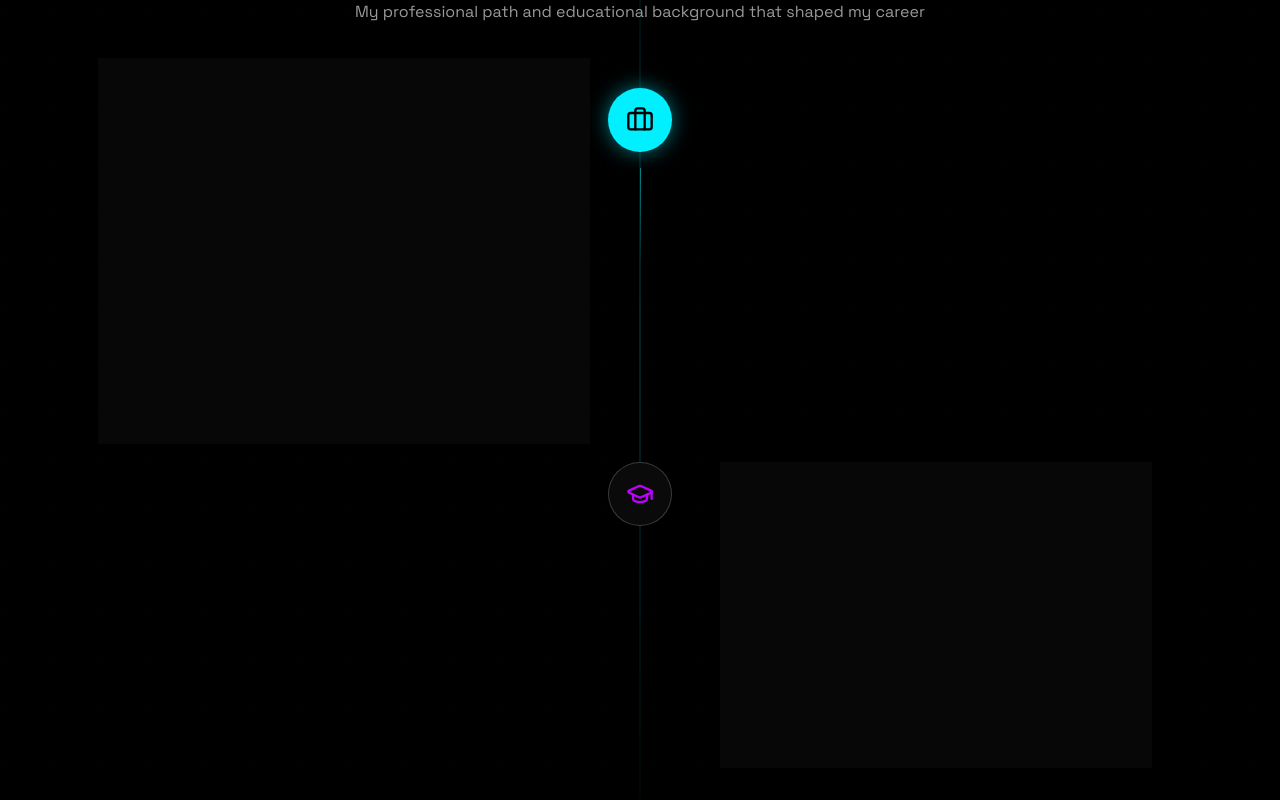
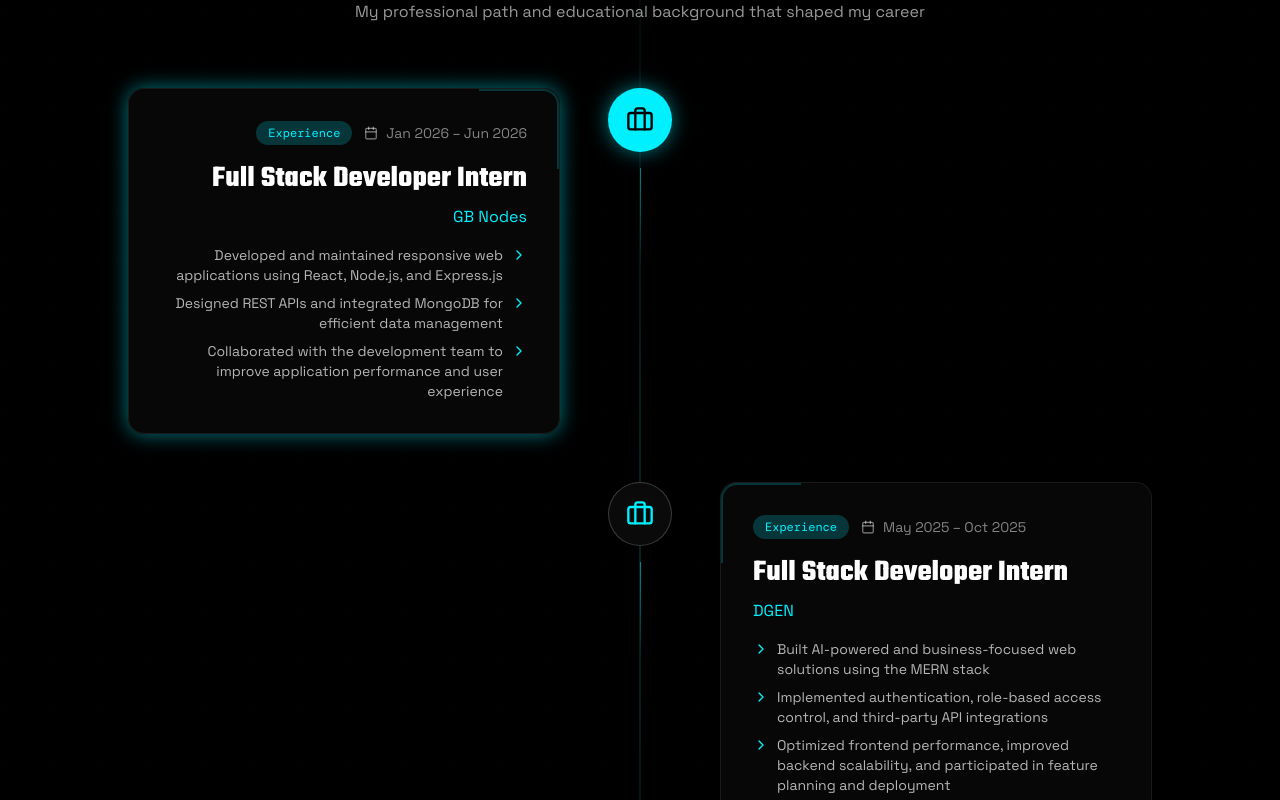
Before and after one commit to bharshit63880/Porfolio, a React (Vite) app in the folder app/: page / in a window 1280 px wide. Shown: the part 1040-1840 px from the top of the page. Built offline with nearby package versions, Linux system fonts and the light colour scheme; a web font is replaced by a local one.

Commit message:
Update Journey.tsx

```diff
--- a/app/src/sections/Journey.tsx
+++ b/app/src/sections/Journey.tsx
@@ -7,17 +7,31 @@ const journeyData = [
   type: 'work',
   title: 'Full Stack Developer Intern',
   company: 'GB Nodes',
-    period: 'jan  2026 – june2026',
+  period: 'Jan 2026 – Jun 2026',
   description: [
-      'Built company\'s official website using React + Node.js + Express',
-      'Accelerated project delivery by 30% through optimized workflows',
-      'Implemented scalable backend and responsive frontend',
+    'Developed and maintained responsive web applications using React, Node.js, and Express.js',
+    'Designed REST APIs and integrated MongoDB for efficient data management',
+    'Collaborated with the development team to improve application performance and user experience',
   ],
   icon: Briefcase,
   color: 'cyan',
 },
 {
   id: 2,
+  type: 'work',
+  title: 'Full Stack Developer Intern',
+  company: 'DGEN',
+  period: 'May 2025 – Oct 2025',
+  description: [
+    'Built AI-powered and business-focused web solutions using the MERN stack',
+    'Implemented authentication, role-based access control, and third-party API integrations',
+    'Optimized frontend performance, improved backend scalability, and participated in feature planning and deployment',
+  ],
+  icon: Briefcase,
+  color: 'cyan',
+},
+  {
+    id: 3,
     type: 'education',
     title: 'B.Tech Computer Science',
     company: 'SRGI Jhansi',
```
Lines whose indentation alone changed are shown as unchanged.
